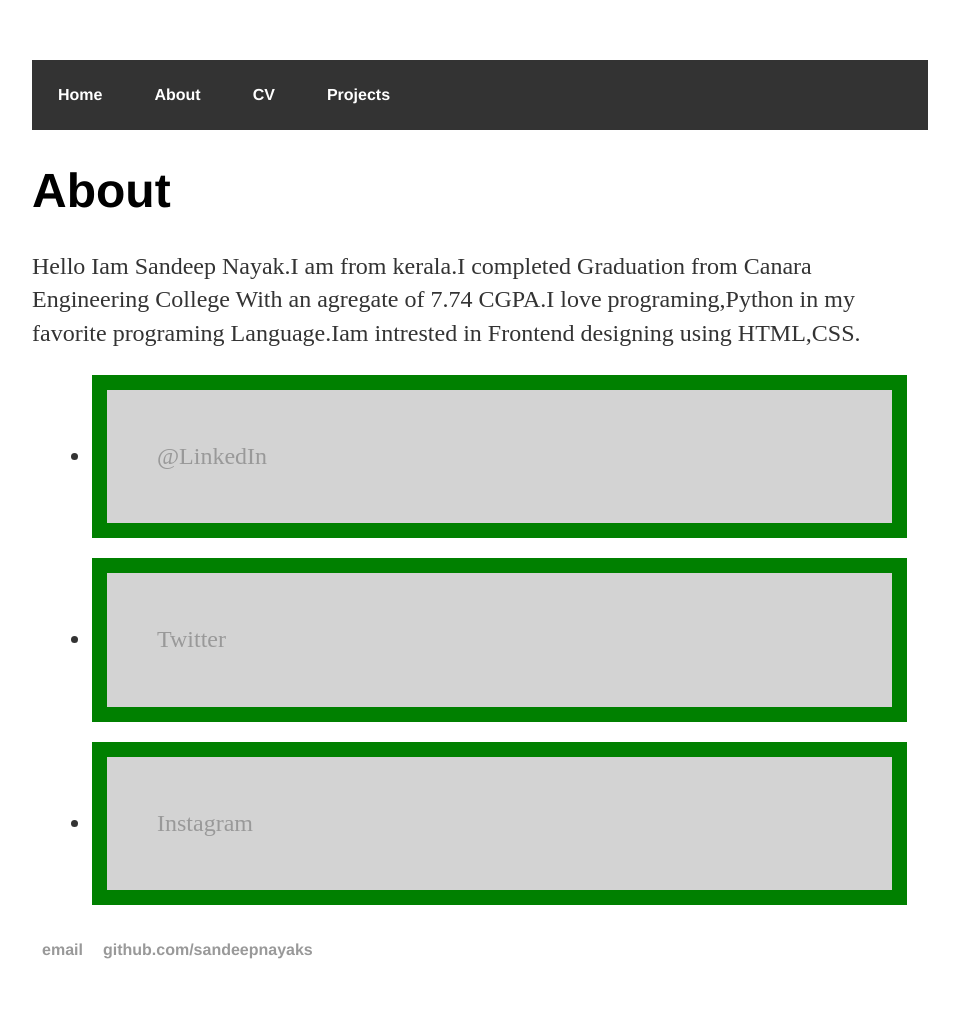
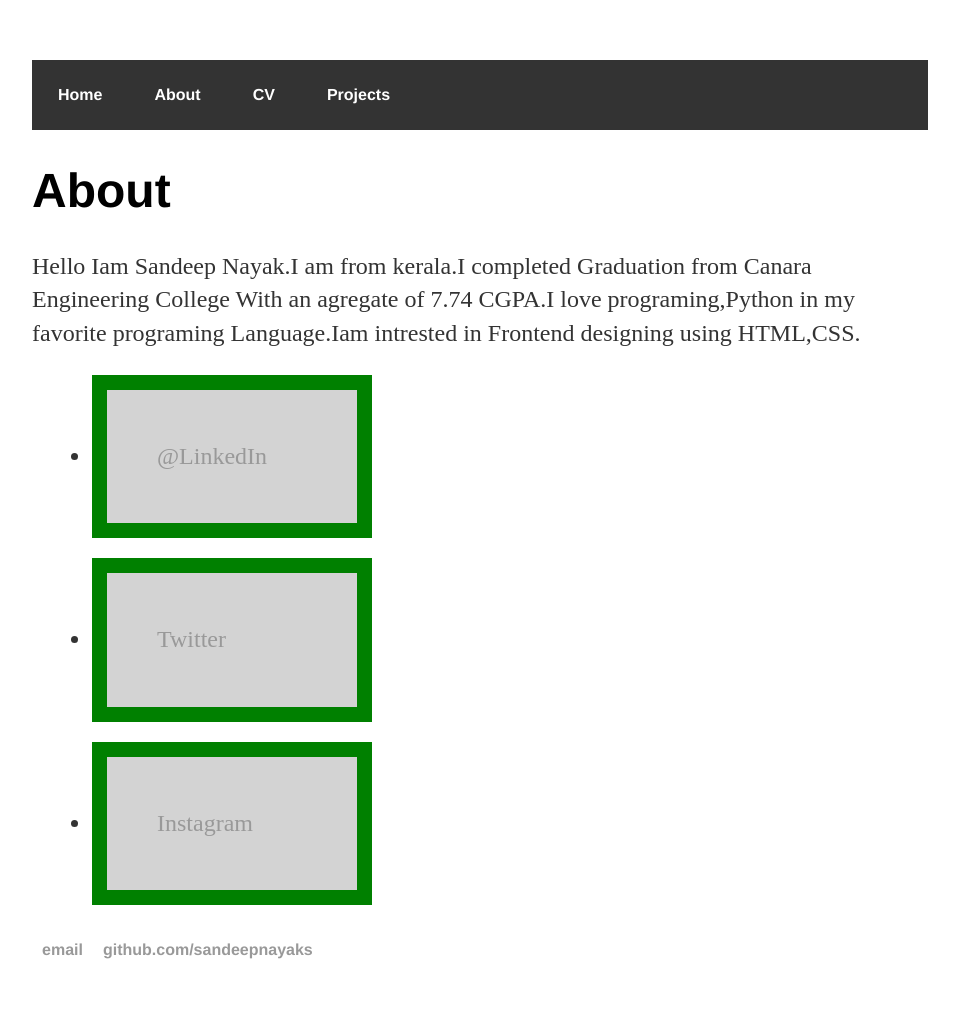
Before and after one commit to sandeepnayaks/sandeepnayaks.github.io, a Jekyll site: the page built from about/index.html, in a window 1280 px wide. Shown: the whole page, without its empty margins (160-1119 px from the left). Built offline with Jekyll 4.4.1, drawn with Linux system fonts in a browser that asks for light colours.

Commit message:
Update main.css

```diff
--- a/css/main.css
+++ b/css/main.css
@@ -18,7 +18,7 @@ nav ul li, footer ul li { display: inline; margin-right: 20px; float: left; }
 
 
  div ul li{background-color: lightgrey;
-  width: 80%;
+  width: 150px;
   border: 15px solid green;
   padding: 50px;
   margin: 20px;
```
